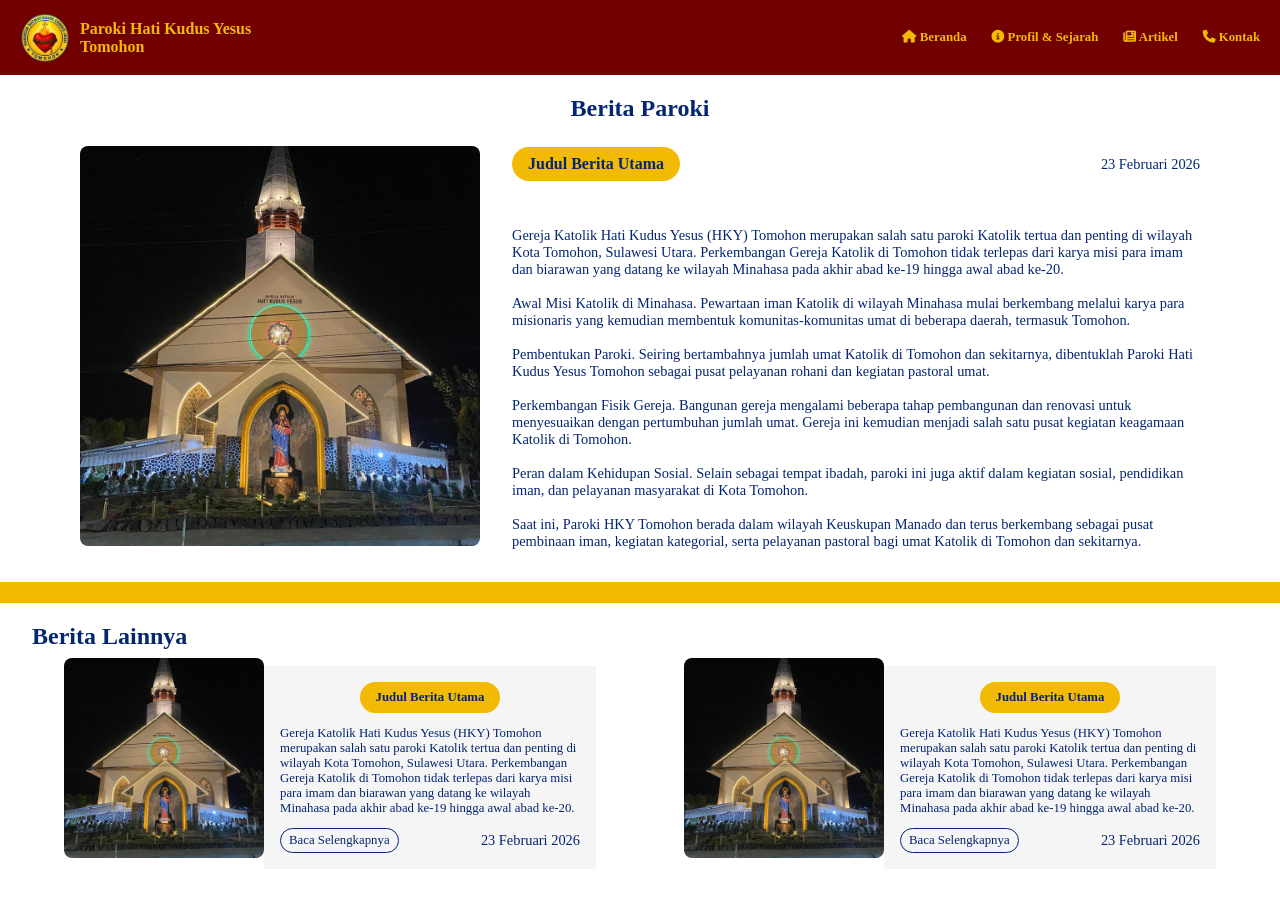
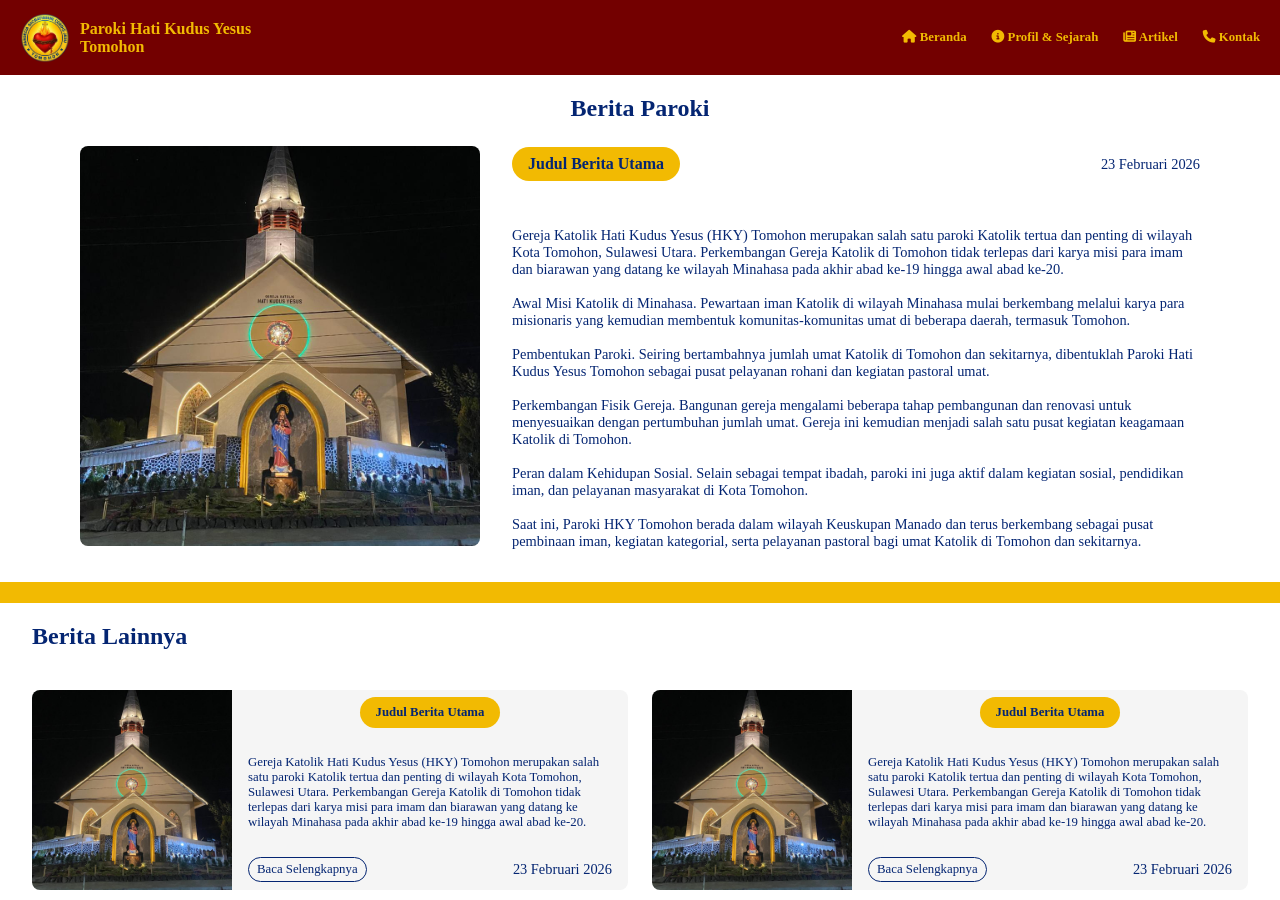
Before and after one commit to srmpandejlaki/Website-HKY, a React (Vite) app: page /berita in a window 1280 px wide. Shown: the top 900 px of the page. Built offline with nearby package versions, Linux system fonts and the light colour scheme.

Commit message:
update styling sub-berita

```diff
--- a/src/features/user-berita/components/TemplateSubBerita.jsx
+++ b/src/features/user-berita/components/TemplateSubBerita.jsx
@@ -3,8 +3,7 @@ import FotoHKY from "@/assets/images/gereja-hky3.jpeg";
 
 function TemplateSubBerita() {
   return (
-    <div className="sub-berita">
-      <div className="sub-berita-utama">
+    <div className="sub-berita-item">
       <div className="sub-berita-image">
         <img src={FotoHKY} alt="Foto HKY" />
       </div>
@@ -23,7 +22,6 @@ function TemplateSubBerita() {
         </div>
       </div>
     </div>
-    </div>
   );
 }
 
--- a/src/features/user-berita/pages/Berita.scss
+++ b/src/features/user-berita/pages/Berita.scss
@@ -60,21 +60,26 @@
   &-section {
     display: grid;
     grid-template-columns: repeat(auto-fit, minmax(550px, 1fr));
-
+    padding-block: 2rem;
     gap: 1.5rem;
   }
 
-  &-utama {
+  &-item {
     display: flex;
-    // gap: 1rem;
-    align-items: center;
+    height: 200px;
+    background-color: #f5f5f5;
+    border-radius: 0.5rem;
+
+    &:hover {
+      background-color: #e0e0e0;
+      transition: background-color 0.3s ease;
+    }
   }
 
   &-image img {
     width: 200px;
-    height: 200px;
     object-fit: cover;
-    border-radius: 0.5rem;
+    border-radius: 0.5rem 0 0 0.5rem;
     margin-bottom: 1rem;
   }
 
@@ -82,8 +87,8 @@
     height: 100%;
     display: flex;
     flex-direction: column;
-    background-color: #f5f5f5;
-    padding: 1rem;
+    justify-content: space-around;
+    padding-inline: 1rem;
   }
 
   &-header {
```
Lines whose indentation alone changed are shown as unchanged.
